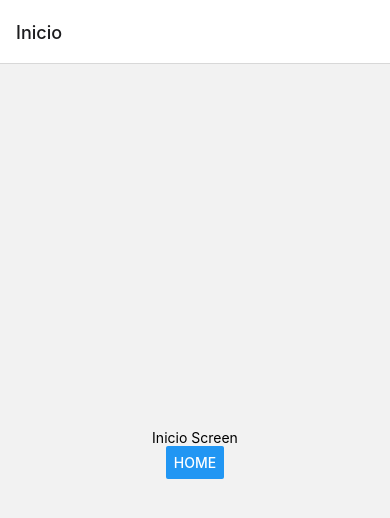
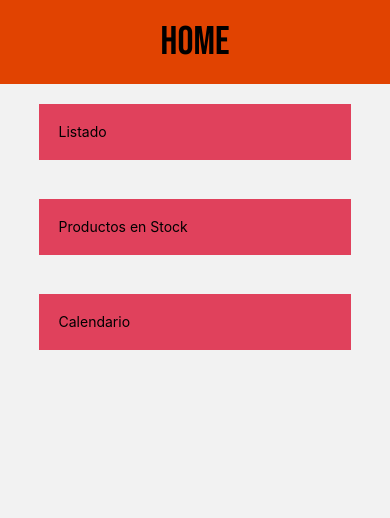
Before and after one commit to jorge-06/3ra-entrega.2, a React Native app: screen / in a window 390 px wide. Shown: the top 518 px of the page. Built offline with nearby package versions, Linux system fonts and the light colour scheme.

Commit message:
ultimos cambios

```diff
--- a/App.js
+++ b/App.js
@@ -1,37 +1,61 @@
 
-import { StyleSheet, Text, View, Button } from 'react-native';
+import { StyleSheet, Text, View, FlatList, Pressable } from 'react-native';
 import { StatusBar } from 'expo-status-bar';
+import {useFonts} from "expo-font"
 import { NavigationContainer } from '@react-navigation/native';
 import { createNativeStackNavigator } from '@react-navigation/native-stack';
+import { Colores } from './src/Global/Colores';
 
+
+import Listado from "./src/Pantallas/Listado";
+import Productos from './src/Pantallas/Productos';
+import Calendario from './src/Pantallas/Calendario';
+import Header from "./src/Componentes/Header";
 
 const Stack = createNativeStackNavigator();
 
-const Inicio = (navigation) => {
+const Inicio = ({navigation}) => {
   return (
-    <View style={{ flex: 1, alignItems: 'center', justifyContent: 'center' }}>
-      <Text>Inicio Screen</Text>
-      <Button title="Home" onPress={()=> navigation.navigate ("Listado")}/>
-    </View>
+    <>
+      <Header title={"Home"}/>
+      <View>
+        <Pressable onPress={()=> {navigation.navigate("Listado")}}>
+          <Text style={styles.container}>Listado</Text>
+        </Pressable>
+      </View>
+
+      <View>
+        <Pressable onPress={()=> {navigation.navigate("Productos")}}>
+          <Text style={styles.container}>Productos en Stock</Text>
+        </Pressable>
+      </View>
+
+      <View>
+        <Pressable onPress={()=> {navigation.navigate("Calendario")}}>
+          <Text style={styles.container}>Calendario</Text>
+        </Pressable>
+      </View>
+    </>
   );
 }
 
-const Listado = (navigation) => {
-  return (
-    <View style={{ flex: 1, alignItems: 'center', justifyContent: 'center' }}>
-      <Text>Listado Screen</Text>
-    </View>
-  );
-}
 const App = () => {
-
+  const [fontLoaded] = useFonts ({
+    BebasNeue: require ("./assets/Fuentes/BebasNeue-Regular.ttf")
+  })
+  if (!fontLoaded) return null
   return (
     <>
       <StatusBar/>
       <NavigationContainer>
-        <Stack.Navigator>
+        <Stack.Navigator
+        screenOptions = {{headerShown : false}}>
+
           <Stack.Screen name="Inicio" component={Inicio} />
           <Stack.Screen name="Listado" component={Listado} />
+          <Stack.Screen name="Productos" component={Productos} />
+          <Stack.Screen name="Calendario" component={Calendario} />
+
         </Stack.Navigator>
       </NavigationContainer>
 
@@ -42,10 +66,13 @@ const App = () => {
 export default App
 
 const styles = StyleSheet.create({
-  container: {
-    flex: 1,
-    backgroundColor: '#fff',
-    alignItems: 'center',
-    justifyContent: 'start',
-  },
+  container:{
+    backgroundColor: Colores.colorTerciario,
+    width: "80%",
+    marginHorizontal: "10%",
+    margin: "5%",
+    padding: "5%",
+    alignItems: "center",
+    elevation: 25,
+}
 });
--- a/package.json
+++ b/package.json
@@ -17,7 +17,8 @@
     "react-native": "0.72.6",
     "react-native-safe-area-context": "4.6.3",
     "react-native-screens": "~3.22.0",
-    "react-native-uuid": "^2.0.1"
+    "react-native-uuid": "^2.0.1",
+    "expo-font": "~11.4.0"
   },
   "devDependencies": {
     "@babel/core": "^7.20.0"
--- a/src/Componentes/Header.js
+++ b/src/Componentes/Header.js
@@ -6,7 +6,7 @@ import { Colores } from '../Global/Colores'
 const Header = ({title}) => {
   return (
     <View style={estilos.container}>
-      <Text>{title}</Text>
+      <Text style={estilos.text}>{title}</Text>
     </View>
   )
 }
@@ -16,10 +16,14 @@ export default Header
 const estilos = StyleSheet.create({
     container:{
         backgroundColor:Colores.colorPrincipal,
-        height: 80,
+        height: "10%",
         width: "100%",
         justifyContent: "center",
         alignItems: "center",
 
+    },
+    text:{
+      fontSize: 40,
+      fontFamily: "BebasNeue",
     }
 })
--- /dev/null
+++ b/src/Pantallas/Calendario.js
@@ -0,0 +1,25 @@
+import { StyleSheet, Text, View } from 'react-native'
+import React from 'react'
+import Header from '../Componentes/Header'
+
+const Calendario = () => {
+  return (
+    <>
+    <Header title={"Calendario"}/>
+    <View style = {styles.container}>
+      <Text>Proximamente</Text>
+    </View>
+    </>
+  )
+}
+
+export default Calendario
+
+const styles = StyleSheet.create({
+    container:{
+        flex:1,
+        width: "100%",
+        justifyContent: "center",
+        alignItems: "center",
+    }
+})
--- a/src/Pantallas/Listado.js
+++ b/src/Pantallas/Listado.js
@@ -2,6 +2,8 @@ import { useState } from "react"
 import { StyleSheet, View, TextInput, Pressable, FlatList, Text, Modal, Button } from 'react-native'
 import { AntDesign } from '@expo/vector-icons'
 import { Colores } from '../Global/Colores'
+import Header from "../Componentes/Header";
+
 import uuid from 'react-native-uuid';
 
 
@@ -35,7 +37,11 @@ const Listado = () => {
   }
 
 
-  return <View style={styles.container}>
+  return(
+         <>
+         <Header title={"Listado"}/>
+         <View style={styles.container}>
+
               <View style = {styles.barraSup}>
                   <TextInput style = {styles.buscador}
                              placeholder="Producto"
@@ -72,7 +78,8 @@ const Listado = () => {
                    </View>
                  </Modal>
          </View>
-
+         </>
+  )
 }
 
 export default Listado
@@ -83,7 +90,6 @@ const styles = StyleSheet.create({
     with: "100%",
     justifyContent: "start",
     alignItems: "center",
-    borderRadius: 5,
   },
   barraSup: {
     flexDirection: "row",
--- a/src/Pantallas/ItemListCategories.js
+++ b/src/Pantallas/Productos.js
@@ -1,15 +1,19 @@
 import { StyleSheet, Text, View } from 'react-native'
+import Header from '../Componentes/Header'
 
 
-const ItemListCategories = () => {
+const Productos = () => {
   return (
+    <>
+    <Header title={"Productos"}/>
     <View style={styles.container}>
-      <Text>ItemListCategories</Text>
+      <Text>Proximamente</Text>
     </View>
+    </>
   )
 }
 
-export default ItemListCategories
+export default Productos
 
 const styles = StyleSheet.create({
     container:{
```
Also changed, not shown: src/Pantallas/Home.js (deleted, +0 -21 lines), assets/Fuentes/BebasNeue-Regular.ttf (added), 1 other file (tests, documents, lock files or other folders).
